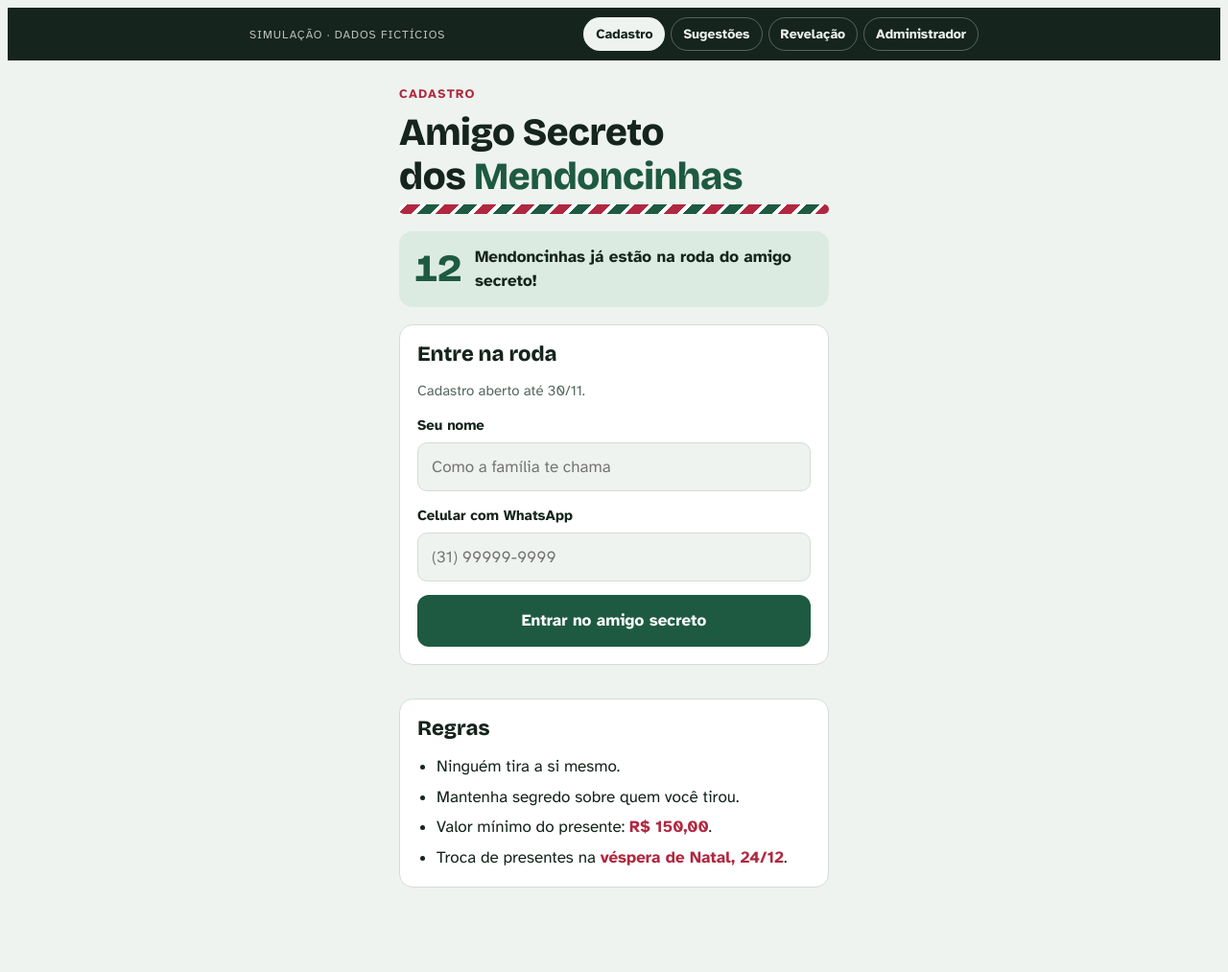
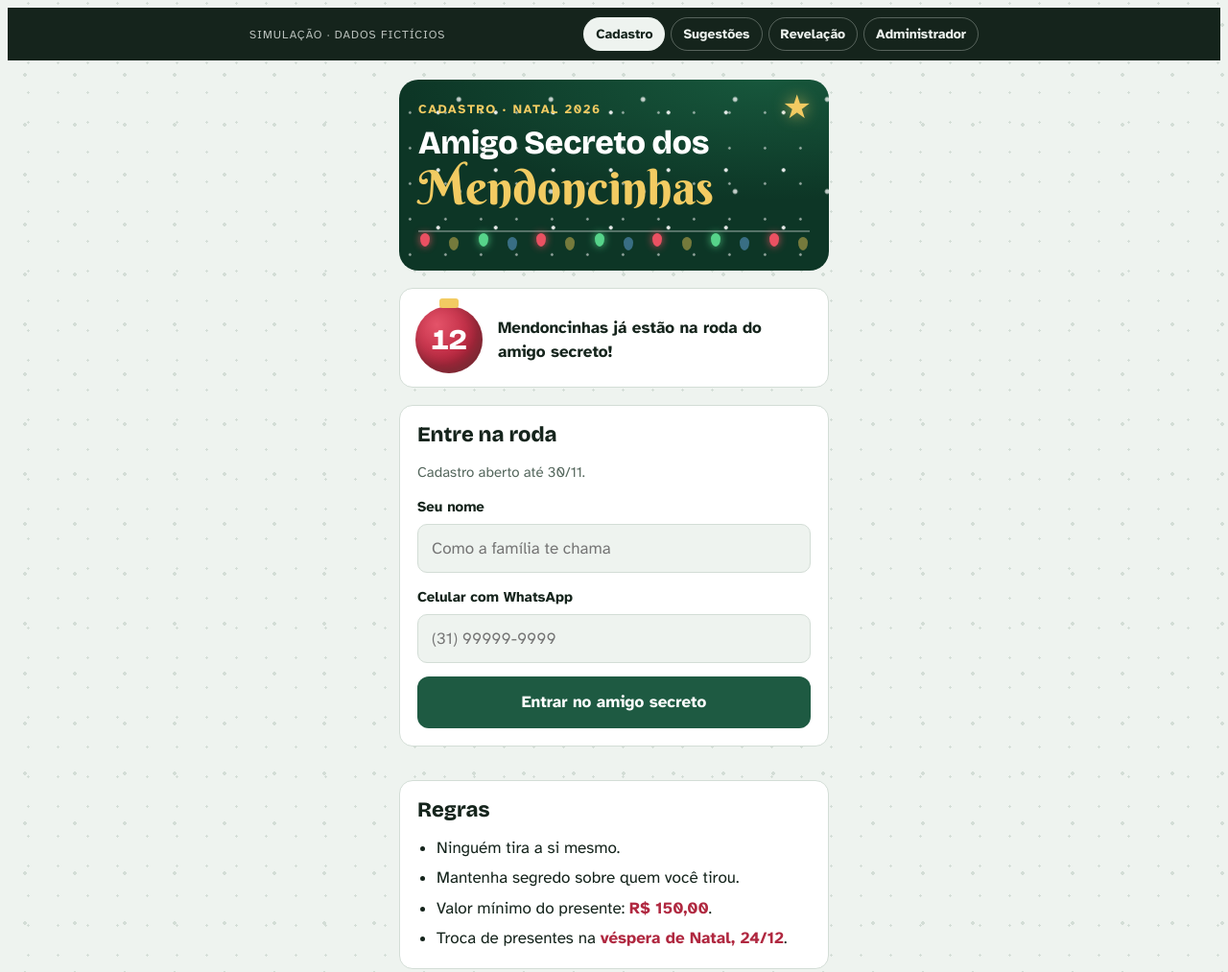
Before and after one commit to franzefechine/AmigoSecreto2026, a plain HTML site: page prototipo/index.html in a window 1280 px wide. Shown: the top 1013 px of the page at 96% size. Before the commit the page ends 989 px from the top, so only its background shows below. Drawn offline with nearby package versions, Linux system fonts and the light colour scheme.

Commit message:
Protótipo: visual natalino e lembrete de compra só após o envio
Co-Authored-By: Claude Opus 5.5 <noreply@anthropic.com>
Claude-Session: https://claude.ai/code/session_012Pu63UsRS1jieBid5bhxMK

```diff
--- a/prototipo/index.html
+++ b/prototipo/index.html
@@ -2,7 +2,7 @@
 <meta name="claude:viewport-fit-sides" content="cover">
 <link rel="preconnect" href="https://fonts.googleapis.com">
 <link rel="preconnect" href="https://fonts.gstatic.com" crossorigin>
-<link rel="stylesheet" href="https://fonts.googleapis.com/css2?family=Bricolage+Grotesque:opsz,wght@12..96,600;12..96,800&family=Atkinson+Hyperlegible:ital,wght@0,400;0,700;1,400&display=swap">
+<link rel="stylesheet" href="https://fonts.googleapis.com/css2?family=Berkshire+Swash&family=Bricolage+Grotesque:opsz,wght@12..96,600;12..96,800&family=Atkinson+Hyperlegible:ital,wght@0,400;0,700;1,400&display=swap">
 <style>
 /* Layout: uma coluna estreita de celular, centralizada; barra de simulação no topo troca entre as telas. */
 :root {
@@ -21,6 +21,15 @@
   --on-accent: #FFFFFF;
   --sim: #15241C;
   --on-sim: #EEF3EF;
+  /* Faixa de "noite de Natal": igual nos dois temas */
+  --hero: #0D3626;
+  --hero-2: #17573C;
+  --hero-fg: #FFFFFF;
+  --hero-ouro: #F2CB62;
+  --bola: #B5223B;
+  --bola-2: #E45369;
+  --luz-1: #FF5468; --luz-2: #FFD45A; --luz-3: #5DE394; --luz-4: #74B9FF;
+  --script: "Berkshire Swash", Georgia, serif;
   --display: "Bricolage Grotesque", "Trebuchet MS", system-ui, sans-serif;
   --body: "Atkinson Hyperlegible", Verdana, system-ui, sans-serif;
   --radius: 14px;
@@ -39,7 +48,11 @@
 }
 
 * { box-sizing: border-box; }
-body { background: var(--bg); color: var(--ink); font-family: var(--body); font-size: 17px; line-height: 1.5; }
+body {
+  background-color: var(--bg); color: var(--ink); font-family: var(--body); font-size: 17px; line-height: 1.5;
+  background-image: radial-gradient(circle, var(--line) 1.6px, transparent 2px), radial-gradient(circle, var(--line) 1px, transparent 1.4px);
+  background-size: 52px 52px, 31px 31px; background-position: 0 0, 14px 19px;
+}
 body::before { content: ""; position: fixed; inset: 0 0 auto; height: env(safe-area-inset-top, 0px); z-index: 10; background: var(--sim); }
 h1, h2, h3 { font-family: var(--display); line-height: 1.15; text-wrap: balance; margin: 0; }
 p { margin: 0; }
@@ -71,24 +84,60 @@ main.largo { max-width: 760px; }
 .tela { display: flex; flex-direction: column; gap: 18px; }
 
 /* Cabeçalho da marca */
-.marca { display: flex; flex-direction: column; gap: 6px; padding-top: 6px; }
-.marca .sobre { font-size: 13px; letter-spacing: .1em; text-transform: uppercase; color: var(--berry); font-weight: 700; }
-.marca h1 { font-size: clamp(30px, 8vw, 40px); font-weight: 800; letter-spacing: -.01em; }
-.marca h1 span { color: var(--pine); }
-.fita { height: 10px; border-radius: 6px; background: repeating-linear-gradient(-45deg, var(--berry) 0 10px, var(--surface) 10px 14px, var(--pine) 14px 24px, var(--surface) 24px 28px); }
+.marca {
+  position: relative; overflow: hidden; display: flex; flex-direction: column; gap: 4px;
+  padding: 22px 20px 18px; border-radius: 20px; color: var(--hero-fg);
+  background: radial-gradient(120% 90% at 85% 0%, var(--hero-2), var(--hero) 70%);
+}
+.marca > * { position: relative; }
+.marca .neve {
+  position: absolute; inset: 0; pointer-events: none;
+  background-image:
+    radial-gradient(circle, color-mix(in srgb, var(--hero-fg) 90%, transparent) 1.6px, transparent 2.2px),
+    radial-gradient(circle, color-mix(in srgb, var(--hero-fg) 55%, transparent) 1px, transparent 1.6px),
+    radial-gradient(circle, color-mix(in srgb, var(--hero-fg) 75%, transparent) 2.2px, transparent 2.8px);
+  background-size: 60px 60px, 37px 37px, 96px 96px;
+  animation: neva 14s linear infinite;
+}
+@keyframes neva { to { background-position: 30px 180px, -20px 148px, 40px 192px; } }
+.marca::after {
+  content: "★"; position: absolute; top: 12px; right: 18px; font-size: 34px; line-height: 1; color: var(--hero-ouro);
+  text-shadow: 0 0 16px color-mix(in srgb, var(--hero-ouro) 70%, transparent);
+}
+.marca .sobre { font-size: 13px; letter-spacing: .12em; text-transform: uppercase; color: var(--hero-ouro); font-weight: 700; }
+.marca h1 { font-size: clamp(26px, 7vw, 34px); font-weight: 800; letter-spacing: -.01em; color: var(--hero-fg); }
+.marca h1 span { display: block; font-family: var(--script); font-weight: 400; color: var(--hero-ouro); font-size: 1.45em; line-height: 1.15; letter-spacing: 0; }
+.pisca {
+  display: flex; justify-content: space-between; margin-top: 12px; padding: 0 2px; height: 24px;
+  border-top: 2px solid color-mix(in srgb, var(--hero-fg) 30%, transparent);
+}
+.pisca i { width: 10px; height: 14px; margin-top: 1px; border-radius: 50% 50% 50% 50% / 40% 40% 60% 60%; background: var(--c); box-shadow: 0 0 10px var(--c); animation: pisca 1.6s ease-in-out infinite; }
+.pisca i:nth-child(even) { margin-top: 5px; animation-delay: .8s; }
+.pisca i:nth-child(4n+1) { --c: var(--luz-1); }
+.pisca i:nth-child(4n+2) { --c: var(--luz-2); }
+.pisca i:nth-child(4n+3) { --c: var(--luz-3); }
+.pisca i:nth-child(4n) { --c: var(--luz-4); }
+@keyframes pisca { 50% { opacity: .35; box-shadow: none; } }
+@media (prefers-reduced-motion: reduce) { .marca .neve, .pisca i { animation: none; } }
 
 .cartao { background: var(--surface); border: 1px solid var(--line); border-radius: var(--radius); padding: 18px; display: flex; flex-direction: column; gap: 14px; }
 .cartao h2 { font-size: 22px; }
 .sutil { color: var(--muted); font-size: 15px; }
 
-.contador { display: flex; align-items: center; gap: 14px; background: var(--pine-soft); border-radius: var(--radius); padding: 14px 16px; }
-.contador strong { font-family: var(--display); font-size: 40px; font-weight: 800; color: var(--pine); line-height: 1; font-variant-numeric: tabular-nums; }
+.contador { display: flex; align-items: center; gap: 16px; background: var(--surface); border: 1px solid var(--line); border-radius: var(--radius); padding: 18px 16px 14px; }
+.bola {
+  position: relative; flex: none; width: 70px; height: 70px; border-radius: 50%; display: grid; place-items: center;
+  background: radial-gradient(circle at 32% 28%, var(--bola-2), var(--bola) 62%);
+  box-shadow: inset -6px -8px 14px color-mix(in srgb, var(--hero) 35%, transparent);
+}
+.bola::before { content: ""; position: absolute; top: -8px; left: 50%; transform: translateX(-50%); width: 20px; height: 10px; border-radius: 3px; background: var(--hero-ouro); }
+.bola strong { font-family: var(--display); font-size: 30px; font-weight: 800; color: var(--hero-fg); line-height: 1; font-variant-numeric: tabular-nums; }
 .contador p { font-weight: 700; }
 
 .regressiva { display: grid; grid-template-columns: repeat(3, 1fr); gap: 8px; text-align: center; }
-.regressiva div { background: var(--sunk); border-radius: 10px; padding: 10px 4px; }
-.regressiva b { display: block; font-family: var(--display); font-size: 30px; font-weight: 800; color: var(--berry); font-variant-numeric: tabular-nums; line-height: 1.1; }
-.regressiva span { font-size: 13px; color: var(--muted); }
+.regressiva div { background: var(--bola); border-radius: 12px; padding: 12px 4px 10px; box-shadow: inset 0 -4px 0 color-mix(in srgb, var(--hero) 30%, transparent); }
+.regressiva b { display: block; font-family: var(--display); font-size: 32px; font-weight: 800; color: var(--hero-ouro); font-variant-numeric: tabular-nums; line-height: 1.1; }
+.regressiva span { font-size: 13px; color: var(--hero-fg); }
 
 /* Fases */
 .fases { list-style: none; margin: 0; padding: 0; display: grid; grid-template-columns: repeat(4, 1fr); gap: 6px; }
@@ -294,14 +343,14 @@ const esc = s => String(s).replace(/[&<>"']/g, c => ({ '&': '&amp;', '<': '&lt;'
 const dataBR = iso => iso.split('-').reverse().slice(0, 2).join('/');
 const FASES = ['Cadastro', 'Sugestões', 'Sorteio', 'Revelação'];
 const fasesHTML = () => `<ol class="fases" aria-label="Fases do amigo secreto">${FASES.map((f, i) => `<li class="${i < estado.fase ? 'feita' : i === estado.fase ? 'atual' : ''}">${f}</li>`).join('')}</ol>`;
-const marca = (sobre) => `<header class="marca"><span class="sobre">${sobre}</span><h1>Amigo Secreto dos <span>Mendoncinhas</span></h1><div class="fita" aria-hidden="true"></div></header>`;
-const contadorHTML = () => `<div class="contador"><strong>${estado.pessoas.length}</strong><p>Mendoncinhas já estão na roda do amigo secreto!</p></div>`;
+const marca = (sobre) => `<header class="marca"><div class="neve" aria-hidden="true"></div><span class="sobre">${sobre} · Natal 2026</span><h1>Amigo Secreto dos <span>Mendoncinhas</span></h1><div class="pisca" aria-hidden="true">${'<i></i>'.repeat(14)}</div></header>`;
+const contadorHTML = () => `<div class="contador"><span class="bola"><strong>${estado.pessoas.length}</strong></span><p>Mendoncinhas já estão na roda do amigo secreto!</p></div>`;
 const regrasHTML = () => `<section class="cartao"><h2>Regras</h2><ul class="regras">
   <li>Ninguém tira a si mesmo.</li>
   <li>Mantenha segredo sobre quem você tirou.</li>
   <li>Valor mínimo do presente: <b>R$ 150,00</b>.</li>
   <li>Troca de presentes na <b>véspera de Natal, 24/12</b>.</li></ul></section>`;
-const regressivaHTML = () => `<section class="cartao"><h2>Falta pouco para a troca</h2><div class="regressiva" id="regressiva"></div><p class="sutil">Contagem até a véspera de Natal, 24/12/2026.</p></section>`;
+const regressivaHTML = () => `<section class="cartao"><h2>Contagem para a véspera de Natal</h2><div class="regressiva" id="regressiva"></div><p class="sutil">Contagem até a véspera de Natal, 24/12/2026.</p></section>`;
 function atualizaRegressiva() {
   const el = $('#regressiva'); if (!el) return;
   let ms = Math.max(new Date(2026, 11, 24, 0, 0, 0) - new Date(), 0);
@@ -457,7 +506,10 @@ function telaAdmin() {
   const acaoPessoa = p => {
     if (estado.fase <= 1) return p.sugeriu ? '<span class="pill sim">Sugeriu presente</span>' : `<span class="pill nao">Sem sugestão</span><button class="btn peq claro" data-lembrar="${p.id}">Lembrar</button>`;
     if (estado.fase === 2) return `<span class="pill neutro">${[...estado.restricoes].filter(k => k.split('-').map(Number).includes(p.id)).length} restrições</span>`;
-    return `${p.enviado ? '<span class="pill sim">Enviado</span>' : '<span class="pill neutro">Não enviado</span>'}${p.comprou ? '<span class="pill sim">Comprou</span>' : `<span class="pill nao">Não comprou</span><button class="btn peq claro" data-lembrar-compra="${p.id}">Lembrar compra</button>`}<button class="btn peq" data-enviar="${p.id}">${p.enviado ? 'Reenviar' : 'Enviar'}</button>`;
+    // "Lembrar compra" só aparece depois que a pessoa recebeu o aviso de quem tirou.
+    const envio = `${p.enviado ? '<span class="pill sim">Enviado</span>' : '<span class="pill neutro">Não enviado</span>'}<button class="btn peq" data-enviar="${p.id}">${p.enviado ? 'Reenviar' : 'Enviar'}</button>`;
+    if (!p.enviado) return envio;
+    return envio + (p.comprou ? '<span class="pill sim">Comprou</span>' : `<span class="pill nao">Não comprou</span><button class="btn peq claro" data-lembrar-compra="${p.id}">Lembrar compra</button>`);
   };
   return `<div class="tela">${marca('Painel do administrador')}
     ${fasesHTML()}
@@ -493,7 +545,7 @@ function telaAdmin() {
 
     <section class="cartao"><h2>Participantes</h2>
       ${estado.fase <= 1 ? `<p class="sutil">${P.length - sugeriram} pessoas ainda não sugeriram presente.</p>` : ''}
-      ${estado.fase === 3 ? `<p class="sutil">${P.length - compraram} pessoas ainda não marcaram que compraram o presente.</p>` : ''}
+      ${estado.fase === 3 ? `<p class="sutil">Envie a mensagem de revelação para cada pessoa. Depois do envio aparece o botão "Lembrar compra" para quem ainda não marcou que comprou.</p>` : ''}
       <ul class="pessoas">${P.map(p => `<li class="pessoa">
         <div class="quem"><b>${esc(p.nome)}</b><span>${esc(p.cel)}</span>${estado.fase === 3 && estado.mostrarResultado ? `<span> · tirou ${esc(nome(tirou(p.id)))}</span>` : ''}</div>
         <div class="acoes">${acaoPessoa(p)}${estado.fase <= 2 && !sorteado ? `<button class="btn peq claro" data-restr="${p.id}" aria-expanded="${estado.abertas.has(p.id)}">Não pode tirar…</button>` : ''}</div>
```
Also changed, not shown: REQUISITOS.md (+3 -2 lines).
